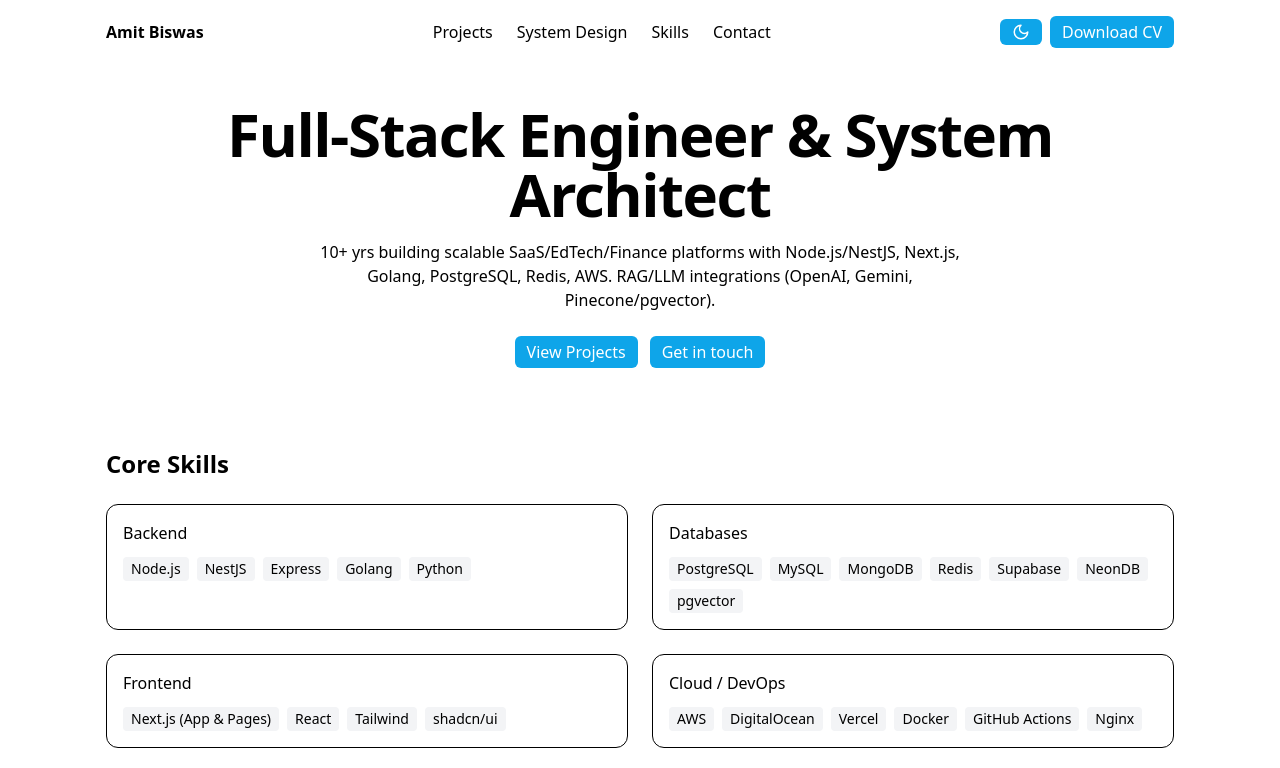
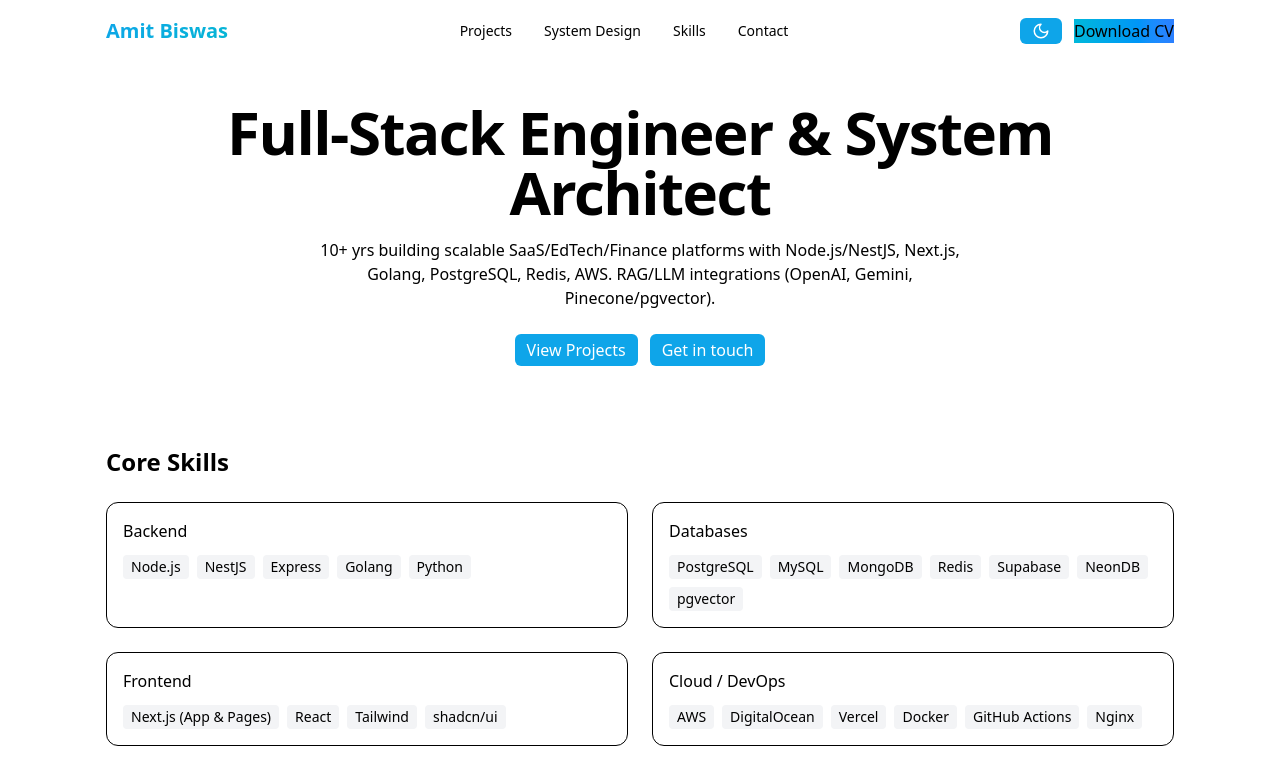
Before and after one commit to amit-biswas-1992/my-portfolio, a Next.js app: page / in a window 1280 px wide. Shown: the top 768 px of the page. Built offline with nearby package versions, Linux system fonts and the light colour scheme.

Commit message:
refactor: enhance header with modern glassmorphism and gradient accents

```diff
--- a/components/layout/header.tsx
+++ b/components/layout/header.tsx
@@ -7,21 +7,21 @@ import { useTheme } from 'next-themes'
 export function Header(){
   const { theme, setTheme } = useTheme()
   return (
-    <header className="sticky top-0 z-50 backdrop-blur supports-[backdrop-filter]:bg-background/70">
+    <header className="sticky top-0 z-50 glass-effect border-b">
       <div className="container mx-auto flex items-center justify-between py-4 px-4">
-        <Link href="/" className="font-semibold">Amit Biswas</Link>
-        <nav className="hidden md:flex gap-6">
-          <Link href="/projects">Projects</Link>
-          <Link href="/system-design">System Design</Link>
-          <a href="#skills">Skills</a>
-          <a href="#contact">Contact</a>
+        <Link href="/" className="text-xl font-bold gradient-text hover:opacity-80 transition">Amit Biswas</Link>
+        <nav className="hidden md:flex gap-8 text-sm font-medium">
+          <Link href="/projects" className="hover:text-cyan-500 transition">Projects</Link>
+          <Link href="/system-design" className="hover:text-cyan-500 transition">System Design</Link>
+          <a href="#skills" className="hover:text-cyan-500 transition">Skills</a>
+          <a href="#contact" className="hover:text-cyan-500 transition">Contact</a>
         </nav>
-        <div className="flex items-center gap-2">
+        <div className="flex items-center gap-3">
           <Button variant="ghost" size="icon" aria-label="toggle theme"
             onClick={() => setTheme(theme === 'dark' ? 'light' : 'dark')}>
             {theme === 'dark' ? <Sun size={18}/> : <Moon size={18}/>}
           </Button>
-          <a href="/Amit_Biswas_CV.pdf" className="hidden md:block"><Button size="sm">Download CV</Button></a>
+          <a href="/Amit_Biswas_CV.pdf" className="hidden md:block"><Button className="bg-gradient-to-r from-cyan-500 to-blue-500 hover:shadow-lg transition-all" size="sm">Download CV</Button></a>
         </div>
       </div>
     </header>
```
